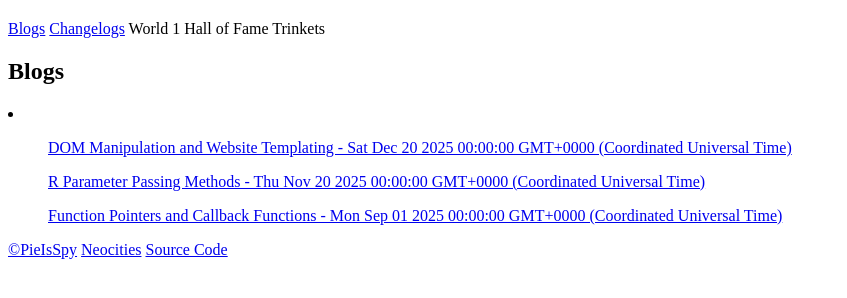
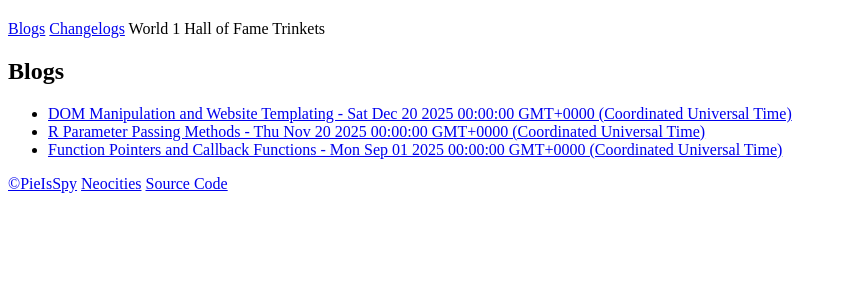
Before and after one commit to PieIsSpy/pieisspy.neocities.org, an Eleventy site: page src/blogs.html in a window 1280 px wide. Shown: the part 60-358 px from the top of the page, without its empty margins (0-847 px from the left). Built offline with nearby package versions, Linux system fonts and the light colour scheme; Eleventy itself is replaced by a stand-in of ours; files that its build step writes are made by us from their sources.

Commit message:
fix: switched around ul and li tags

```diff
--- a/src/blogs.html
+++ b/src/blogs.html
@@ -4,9 +4,9 @@ layout: base_layout.html
 <section>
     <h2>Blogs</h2>
 
-    <li>
+    <ul>
         {% for blog in collections.blog reversed %}
-            <ul><a href="{{blog.url}}">{{blog.data.title}} - {{blog.date}}</a></ul>
+            <li><a href="{{blog.url}}">{{blog.data.title}} - {{blog.date}}</a></li>
         {% endfor %}
-    </li>
+    </ul>
 </section>
```
